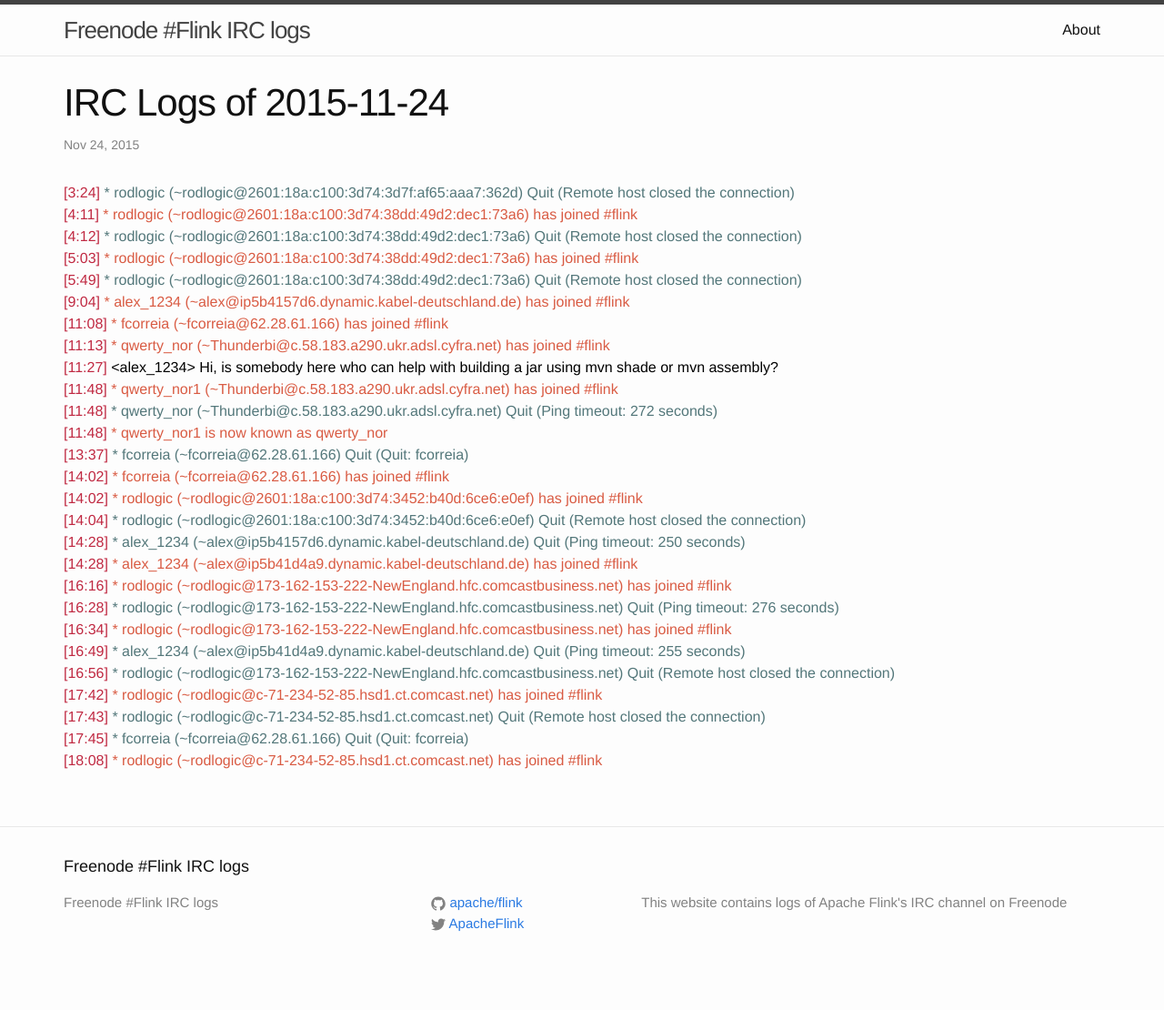
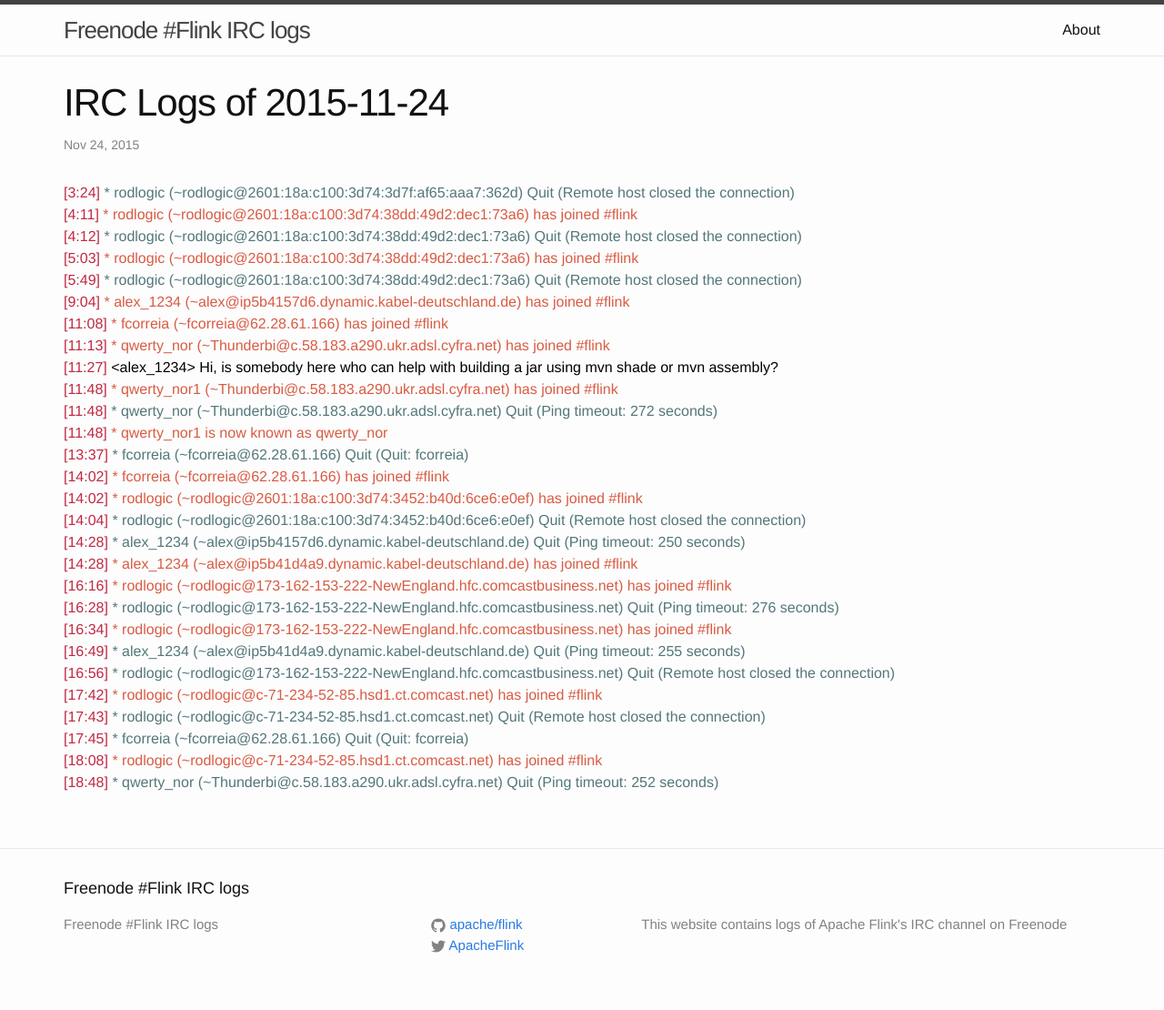
Before and after one commit to flink-irc-logs/flink-irc-logs.github.io, a Jekyll site: the page built from _posts/2015-11-24-logs.markdown, in a window 1280 px wide. Shown: the whole page at 91% size. Built offline with Jekyll 4.4.1, drawn with Linux system fonts in a browser that asks for light colours; before the commit the page ends 1086 px from its top, so only the background shows below that.

Commit message:
Update of the logs on Tue Nov 24 20:24:23 CET 2015

```diff
--- a/_posts/2015-11-24-logs.markdown
+++ b/_posts/2015-11-24-logs.markdown
@@ -31,3 +31,4 @@
 <span class="irc-date">[17:43]</span> <span class="irc-navy">* rodlogic (~rodlogic@c-71-234-52-85.hsd1.ct.comcast.net) Quit (Remote host closed the connection)</span><br />
 <span class="irc-date">[17:45]</span> <span class="irc-navy">* fcorreia (~fcorreia@62.28.61.166) Quit (Quit: fcorreia)</span><br />
 <span class="irc-date">[18:08]</span> <span class="irc-green">* rodlogic (~rodlogic@c-71-234-52-85.hsd1.ct.comcast.net) has joined #flink</span><br />
+<span class="irc-date">[18:48]</span> <span class="irc-navy">* qwerty_nor (~Thunderbi@c.58.183.a290.ukr.adsl.cyfra.net) Quit (Ping timeout: 252 seconds)</span><br />
```
